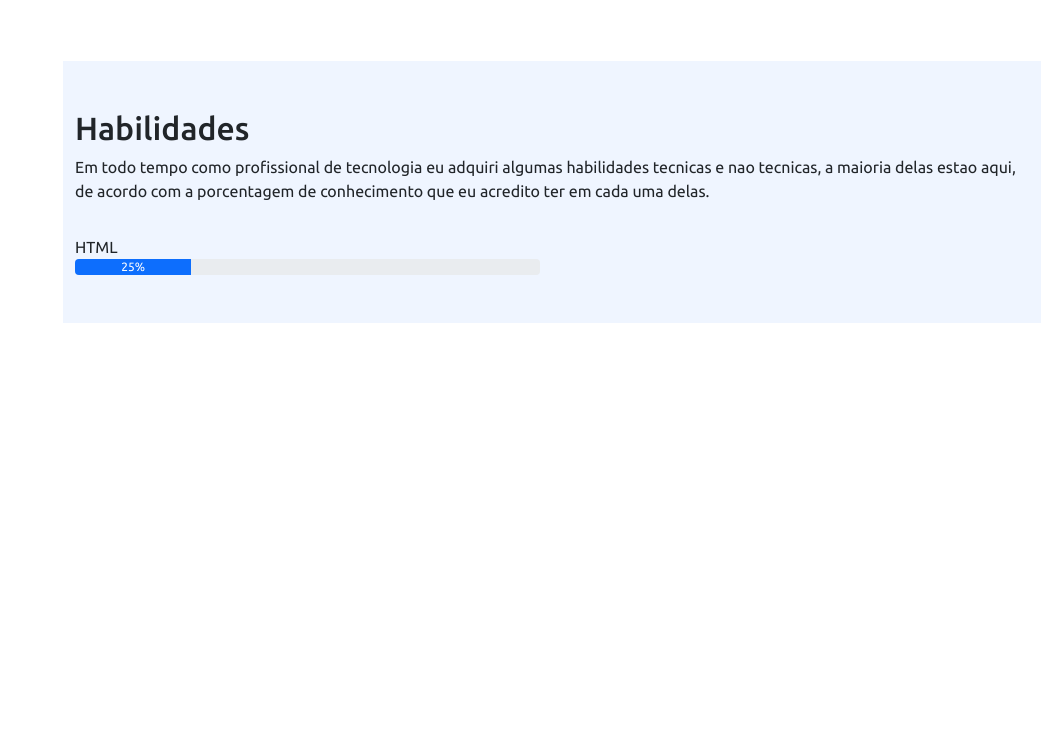
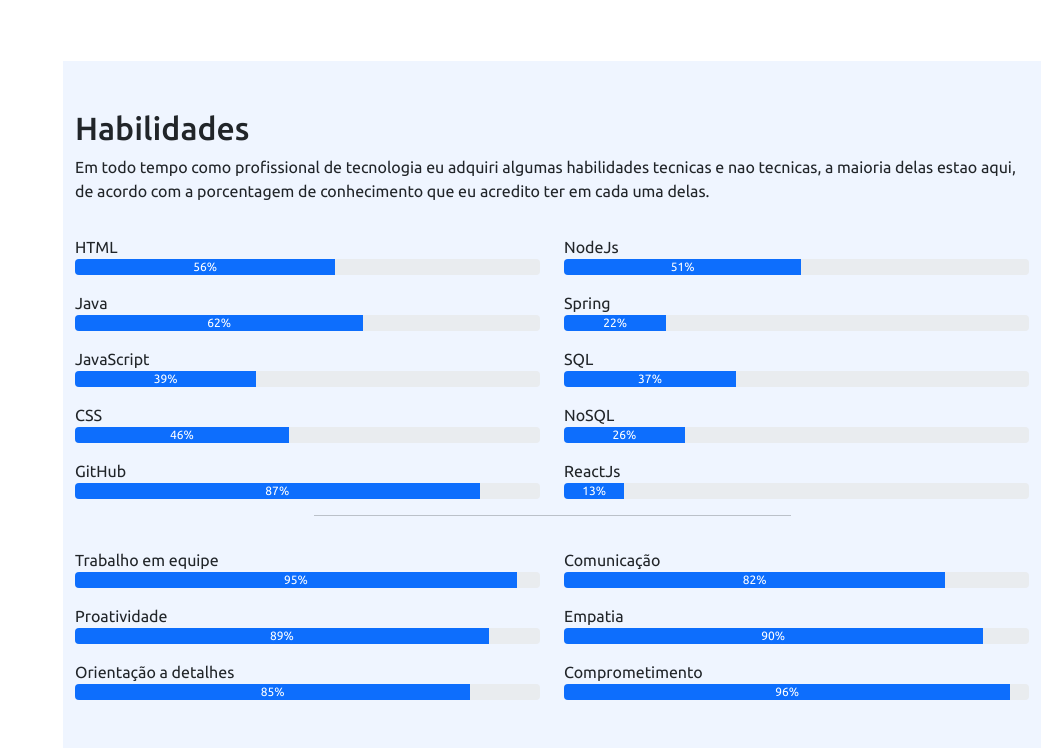
Before and after one commit to mauriciogen3/PortfolioResponsivo, a Python web app: template templates/index.html in a window 1280 px wide. Shown: the part 1764-2512 px from the top of the page, without its empty margins (239-1280 px from the left). Before the commit the page ends 2087 px from the top, so only its background shows below. Run offline with Jinja, Linux system fonts and the light colour scheme; the template is opened without the code that fills it, so the values that code supplies are empty; some libraries are stand-ins or nearby versions.

Commit message:
Update index.html

```diff
--- a/templates/index.html
+++ b/templates/index.html
@@ -56,7 +56,8 @@
                         Sobre</a>
                 </li>
                 <li class="nav-item">
-                    <a class="nav-link" href="#"><i class="bi bi-list-check" aria-hidden="true"></i>Habilidades</a>
+                    <a class="nav-link" href="#habilidades"><i class="bi bi-list-check"
+                            aria-hidden="true"></i>Habilidades</a>
                 </li>
                 <li class="nav-item">
                     <a class="nav-link" href="#"><i class="bi bi-file-earmark" aria-hidden="true"></i>Curriculo</a>
@@ -231,18 +232,152 @@
                     <div class="col-md-6">
                         <p class="mt-3 mb-0">HTML</p>
                         <div class="progress">
-                            <div class="progress-bar" role="progressbar" style="width: 25%;" aria-valuenow="25"
-                                aria-valuemin="0" aria-valuemax="100">25%</div>
+                            <div class="progress-bar" role="progressbar" style="width: 56%;" aria-valuenow="56"
+                                aria-valuemin="0" aria-valuemax="100">56%</div>
 
                         </div>
 
-                        <div class="col-md-6">
+                        <p class="mt-3 mb-0">Java</p>
+                        <div class="progress">
+                            <div class="progress-bar" role="progressbar" style="width: 62%;" aria-valuenow="62"
+                                aria-valuemin="0" aria-valuemax="100">62%</div>
+
+                        </div>
+
+                        <p class="mt-3 mb-0">JavaScript</p>
+                        <div class="progress">
+                            <div class="progress-bar" role="progressbar" style="width: 39%;" aria-valuenow="39"
+                                aria-valuemin="0" aria-valuemax="100">39%</div>
+
+                        </div>
+
+                        <p class="mt-3 mb-0">CSS</p>
+                        <div class="progress">
+                            <div class="progress-bar" role="progressbar" style="width: 46%;" aria-valuenow="46"
+                                aria-valuemin="0" aria-valuemax="100">46%</div>
+
+                        </div>
+
+                        <p class="mt-3 mb-0">GitHub</p>
+                        <div class="progress">
+                            <div class="progress-bar" role="progressbar" style="width: 87%;" aria-valuenow="87"
+                                aria-valuemin="0" aria-valuemax="100">87%</div>
+
+                        </div>
+
+
+
+
+
+
+                    </div>
+
+                    <div class="col-md-6">
+                        <p class="mt-3 mb-0">NodeJs</p>
+                        <div class="progress">
+                            <div class="progress-bar" role="progressbar" style="width: 51%;" aria-valuenow="51"
+                                aria-valuemin="0" aria-valuemax="100">51%</div>
+
+                        </div>
+
+                        <p class="mt-3 mb-0">Spring</p>
+                        <div class="progress">
+                            <div class="progress-bar" role="progressbar" style="width: 22%;" aria-valuenow="22"
+                                aria-valuemin="0" aria-valuemax="100">22%</div>
+
+                        </div>
+
+                        <p class="mt-3 mb-0">SQL</p>
+                        <div class="progress">
+                            <div class="progress-bar" role="progressbar" style="width: 37%;" aria-valuenow="37"
+                                aria-valuemin="0" aria-valuemax="100">37%</div>
+
+                        </div>
+
+                        <p class="mt-3 mb-0">NoSQL</p>
+                        <div class="progress">
+                            <div class="progress-bar" role="progressbar" style="width: 26%;" aria-valuenow="26"
+                                aria-valuemin="0" aria-valuemax="100">26%</div>
+
+                        </div>
+
+                        <p class="mt-3 mb-0">ReactJs</p>
+                        <div class="progress">
+                            <div class="progress-bar" role="progressbar" style="width: 13%;" aria-valuenow="13"
+                                aria-valuemin="0" aria-valuemax="100">13%</div>
 
                         </div>
                     </div>
 
+                </div>
+
+                <hr class="w-50 me-auto ms-auto">
+
+                <div class="row">
+
+                    <div class="col-md-6">
+                        <p class="mt-3 mb-0">Trabalho em equipe</p>
+                        <div class="progress">
+                            <div class="progress-bar" role="progressbar" style="width: 95%;" aria-valuenow="95"
+                                aria-valuemin="0" aria-valuemax="100">95%</div>
+
+                        </div>
+
+                        <p class="mt-3 mb-0">Proatividade</p>
+                        <div class="progress">
+                            <div class="progress-bar" role="progressbar" style="width: 89%;" aria-valuenow="89"
+                                aria-valuemin="0" aria-valuemax="100">89%</div>
+
+                        </div>
+
+                        <p class="mt-3 mb-0">Orientação a detalhes</p>
+                        <div class="progress">
+                            <div class="progress-bar" role="progressbar" style="width: 85%;" aria-valuenow="85"
+                                aria-valuemin="0" aria-valuemax="100">85%</div>
+
+                        </div>
+
+
+                    </div>
+
+                    <div class="col-md-6">
+                        <p class="mt-3 mb-0">Comunicação</p>
+                        <div class="progress">
+                            <div class="progress-bar" role="progressbar" style="width: 82%;" aria-valuenow="82"
+                                aria-valuemin="0" aria-valuemax="100">82%</div>
+
+                        </div>
+
+                        <p class="mt-3 mb-0">Empatia</p>
+                        <div class="progress">
+                            <div class="progress-bar" role="progressbar" style="width: 90%;" aria-valuenow="90"
+                                aria-valuemin="0" aria-valuemax="100">90%</div>
+
+                        </div>
+
+                        <p class="mt-3 mb-0">Comprometimento</p>
+                        <div class="progress">
+                            <div class="progress-bar" role="progressbar" style="width: 96%;" aria-valuenow="96"
+                                aria-valuemin="0" aria-valuemax="100">96%</div>
+
+                        </div>
+
+                    </div>
+
+
+
+
+
 
                 </div>
+
+
+
+            </div>
+
+
+
+
 
         </section>
 
```
